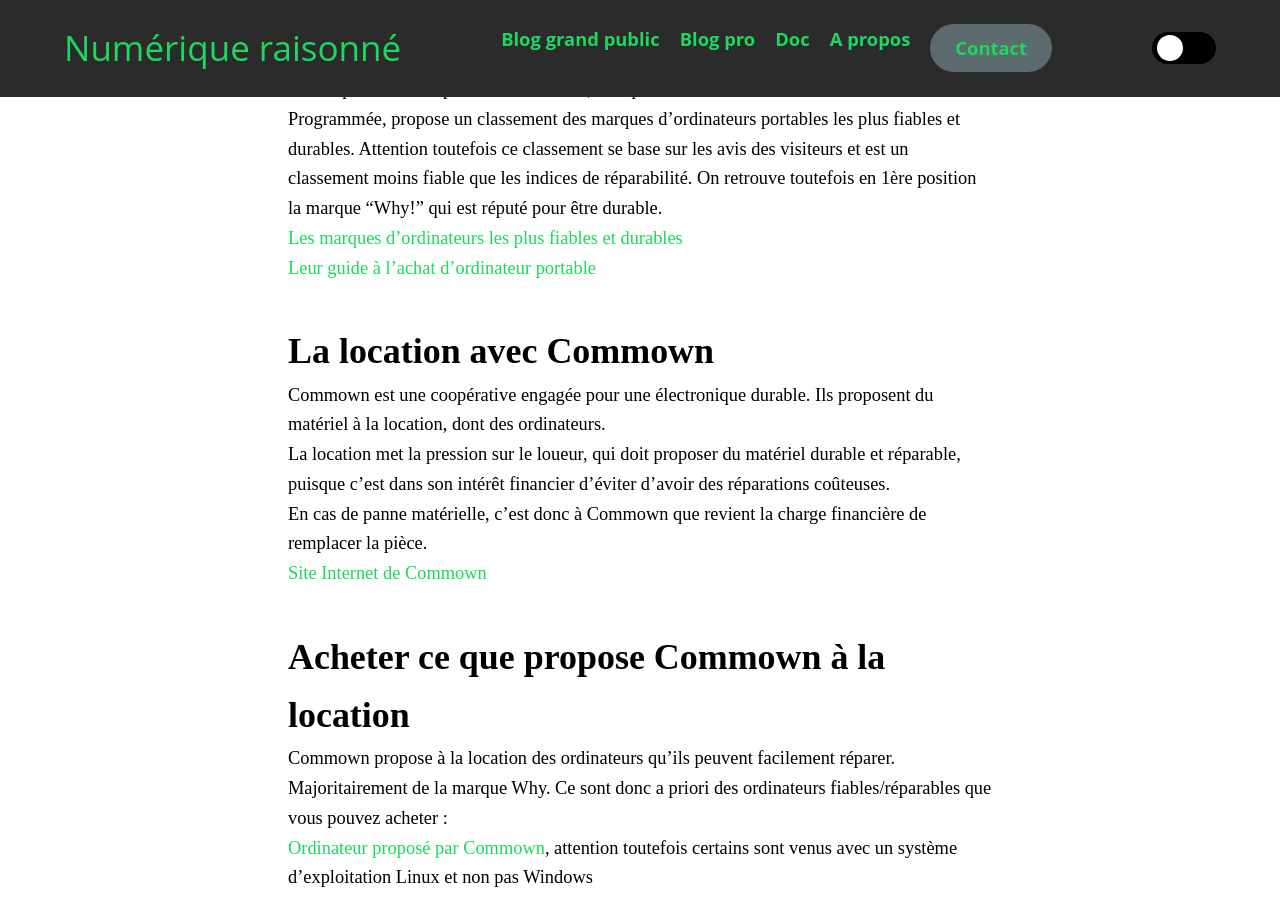
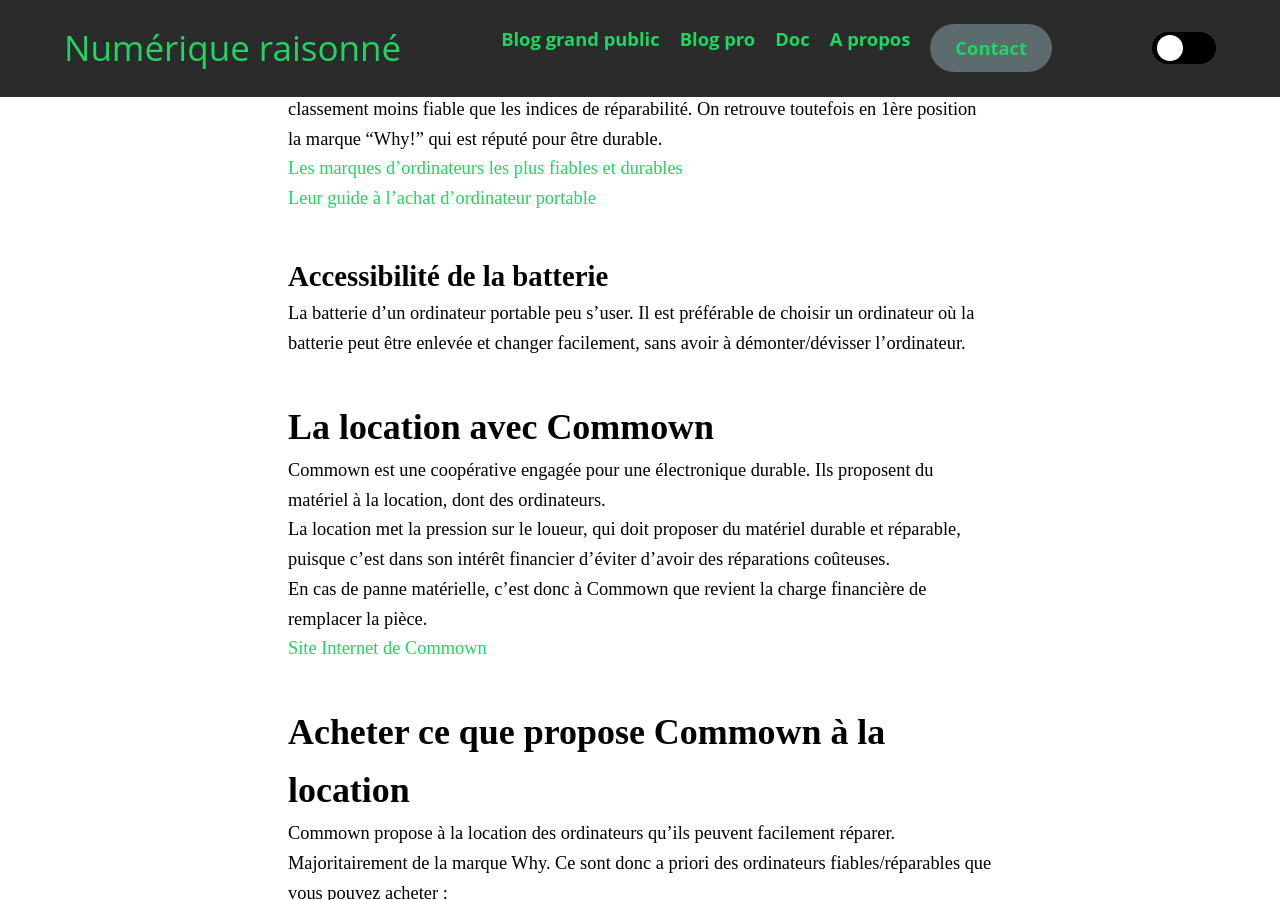
Before and after one commit to Slandais/slandais.github.io, a Jekyll site: the page built from _posts/2021-06-15-acheter-ordinateur-portable.md, in a window 1280 px wide and 900 px high, scrolled down 4392 px. Built offline with Jekyll 4.4.1, drawn with Linux system fonts in a browser that asks for light colours.

Commit message:
Update 2021-06-15-acheter-ordinateur-portable.md

```diff
--- a/_posts/2021-06-15-acheter-ordinateur-portable.md
+++ b/_posts/2021-06-15-acheter-ordinateur-portable.md
@@ -113,11 +113,15 @@
 
 * [Indice de réparabilité de iFixit](https://fr.ifixit.com/laptop-repairability?sort=score)
 
-## Classement de Halte à L'Obsolescence Programmée
+### Classement de Halte à L'Obsolescence Programmée
 
 Le site produit www.produitsdurables.fr , créé par l'association Halte à L'Obsolescence Programmée, propose un classement des marques d'ordinateurs portables les plus fiables et durables. Attention toutefois ce classement se base sur les avis des visiteurs et est un classement moins fiable que les indices de réparabilité. On retrouve toutefois en 1ère position la marque "Why!" qui est réputé pour être durable.
 * [Les marques d'ordinateurs les plus fiables et durables](https://www.produitsdurables.fr/produit/ordinateur-portable)
 * [Leur guide à l'achat d'ordinateur portable](https://www.produitsdurables.fr/2018/11/12/7-conseils-pour-se-procurer-un-ordinateur-portable-efficace-et-durable/)
+
+### Accessibilité de la batterie
+
+La batterie d'un ordinateur portable peu s'user. Il est préférable de choisir un ordinateur où la batterie peut être enlevée et changer facilement, sans avoir à démonter/dévisser l'ordinateur.
 
 ## La location avec Commown
 
```
